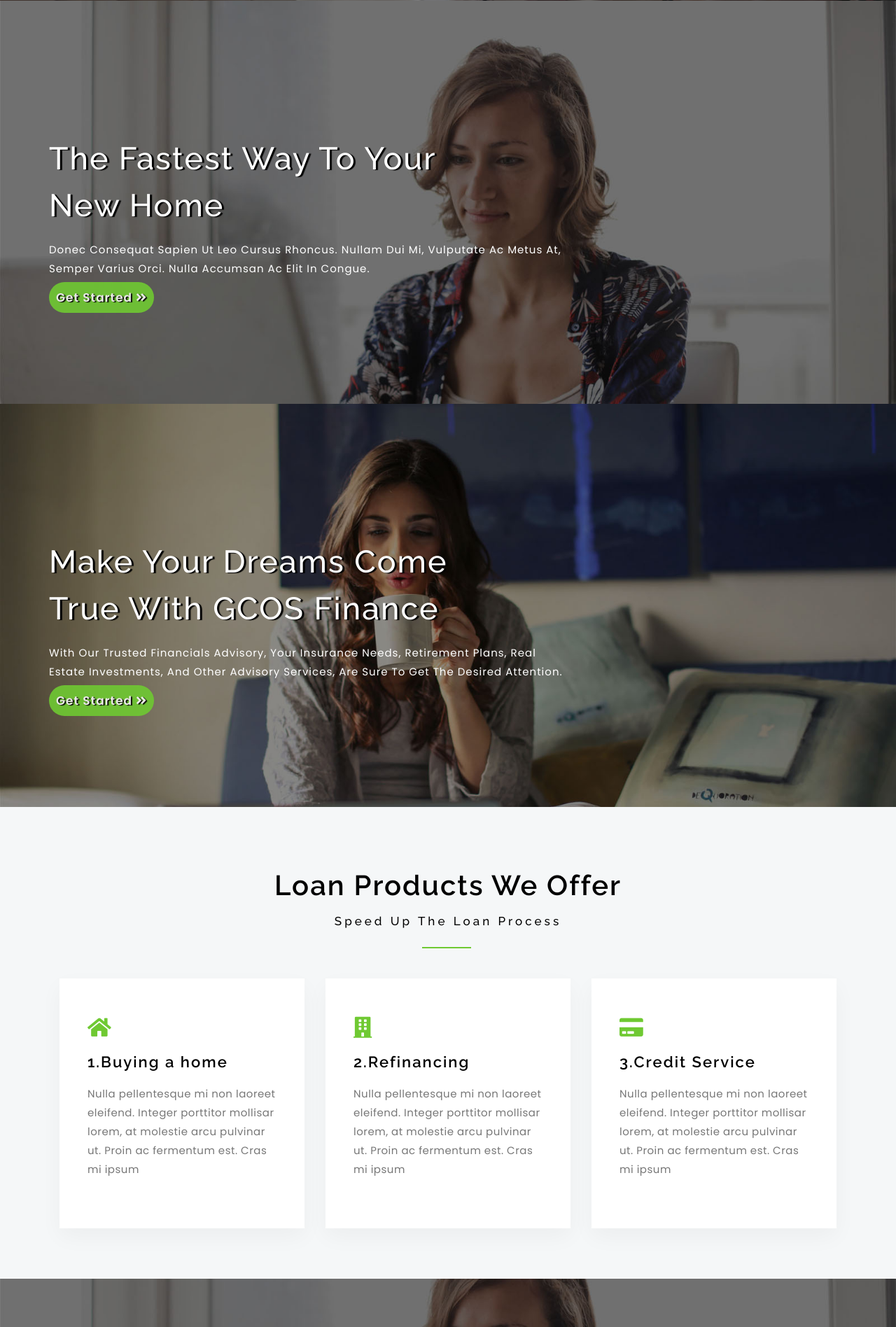
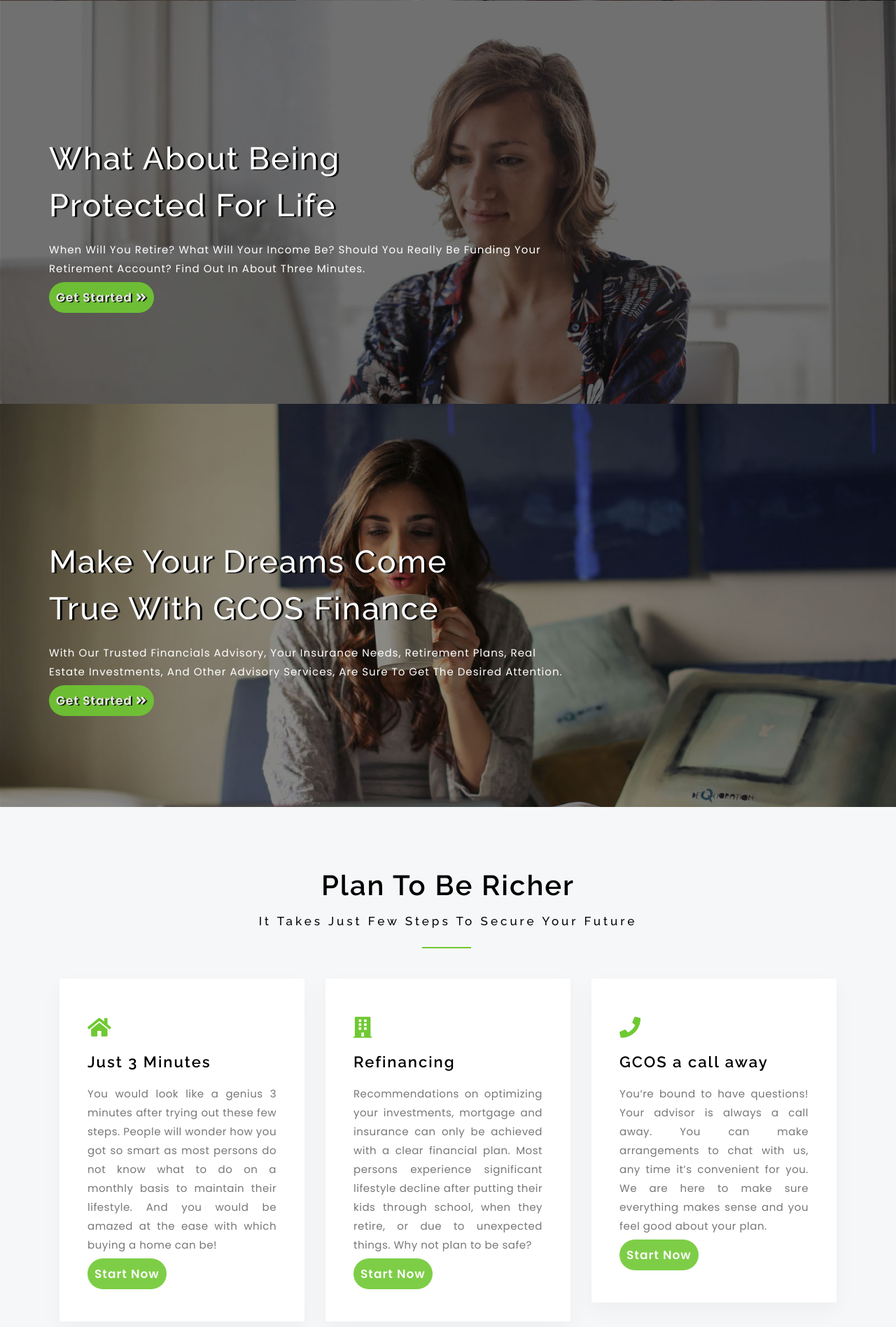
Before and after one commit to Francis-Ebere-Emeafu/gcosfinance, a Django app: page / in a window 1280 px wide. Shown: the part 704-2600 px from the top of the page at 70% size. Run offline with Django 3.2, Linux system fonts and the light colour scheme; some libraries are stand-ins or nearby versions.

Commit message:
intro explanation

```diff
--- a/gcosfinance/urls.py
+++ b/gcosfinance/urls.py
@@ -21,6 +21,7 @@ from django.views.generic import RedirectView
 
 urlpatterns = [
     path("", TemplateView.as_view(template_name='base.html'), name='home'),
+    path("", TemplateView.as_view(template_name='base.html'), name='start'),
     path("services", TemplateView.as_view(template_name='services.html'), name='services'),
     path("about", TemplateView.as_view(template_name='about.html'), name='about'),
     path('contact/', include('contact.urls')),
--- a/otherstatic/css/style.css
+++ b/otherstatic/css/style.css
@@ -538,10 +538,28 @@ p.sub-para {
     background: #6fc932;
     transition:all 0.3s ease;
     opacity:0.9;
-
 }
 
 .slider-info a:hover{
+  background: #376e13;
+  opacity:1;
+}
+
+
+.new_top a {
+    color: #f9f9f9;
+    font-size: 17px;
+    font-weight: 600;
+    letter-spacing: 1px;
+    /* text-shadow: 2px 1px 1px #000; */
+    border-radius: 25px;
+    padding: 10px;
+    background: #6fc932;
+    transition:all 0.3s ease;
+    opacity:0.9;
+}
+
+.new_top a:hover{
   background: #376e13;
   opacity:1;
 }
@@ -564,6 +582,7 @@ p.sub-para {
     font-size: 15px;
     line-height: 1.8em;
     color: #777;
+    text-align:justify;
 }
 .new_top {
     padding: 55px 40px;
@@ -635,7 +654,11 @@ p.stap {
 /* video popup */
 
 .pop-bg {
-    background: url(../images/bg3.jpg)no-repeat center;
+    background: linear-gradient(rgba(0,0,0,0.8), rgba(0,0,0,0.8)), url(../images/planning.jpg)no-repeat;
+    background-repeat:no-repeat;
+    background-position:bottom center;
+  /* height: 10vw;
+    background: url(../images/planning.jpg)no-repeat center; */
     background-size: cover;
     min-height: 35vw;
 }
--- a/templates/base.html
+++ b/templates/base.html
@@ -50,9 +50,10 @@ License URL: http://creativecommons.org/licenses/by/3.0/
                 <li>
                     <div class="slider-info bg1">
                         <div class="banner-text container">
-                            <h4 class="movetxt text-left mb-3 agile-title text-capitalize">Don't Miss Your Perfect House!</h4>
-                            <p class="text-white mb-3">Donec consequat sapien ut leo cursus rhoncus. Nullam dui mi, vulputate ac metus at, semper varius orci. Nulla accumsan ac elit in congue.</p>
-                            <a class="bt text-capitalize" href="{% url 'home' %}" role="button">  Get Started
+                            <h4 class="movetxt text-left mb-3 agile-title text-capitalize">Why not plan to be Richer Now?</h4>
+                            <p class="text-white mb-3">
+                              When will you retire? What will your income be? Should you really be funding your retirement account? Find out in about three minutes.</p>
+                            <a class="bt text-capitalize" href="{% url 'start' %}" role="button">  Get Started
               								<i class="fas fa-angle-double-right"></i>
               							</a>
                         </div>
@@ -61,8 +62,8 @@ License URL: http://creativecommons.org/licenses/by/3.0/
                 <li>
                     <div class="slider-info bg2">
                         <div class="banner-text container">
-                            <h4 class="movetxt text-left mb-3 agile-title text-capitalize">The Fastest Way To Your New Home</h4>
-                            <p class="text-white mb-3">Donec consequat sapien ut leo cursus rhoncus. Nullam dui mi, vulputate ac metus at, semper varius orci. Nulla accumsan ac elit in congue.</p>
+                            <h4 class="movetxt text-left mb-3 agile-title text-capitalize">What about being protected for life</h4>
+                            <p class="text-white mb-3">When will you retire? What will your income be? Should you really be funding your retirement account? Find out in about three minutes.</p>
                             <a class="bt text-capitalize" href="{% url 'home' %}" role="button">  Get Started
               								<i class="fas fa-angle-double-right"></i>
               							</a>
@@ -74,7 +75,9 @@ License URL: http://creativecommons.org/licenses/by/3.0/
                         <div class="banner-text container">
                             <h4 class="movetxt text-left mb-3 agile-title text-capitalize">Make Your Dreams Come True With GCOS Finance</h4>
                             <p class="text-white mb-3">With our trusted Financials Advisory, your Insurance Needs, Retirement Plans, Real Estate Investments, and other Advisory services, are sure to get the desired attention.</p>
-                            <a class="bt text-capitalize" href="{% url 'home' %}" role="button"> Get Started
+                            <a class="bt text-capitalize"
+                              href="{% url 'home' %}"
+                              role="button"> Get Started
 								              <i class="fas fa-angle-double-right"></i>
 							              </a>
                         </div>
@@ -85,33 +88,46 @@ License URL: http://creativecommons.org/licenses/by/3.0/
     </section>
     <!-- //banner -->
     {% endblock banner %}
-
+<div class="" style="min-height:400px;">
     {% block content %}
     <!-- Products -->
     <section class="services py-5">
         <div class="container py-md-4 mt-md-3">
-            <h2 class="heading-agileinfo">Loan Products We Offer <span>Speed Up the Loan Process</span></h2>
+            <h2 class="heading-agileinfo">Plan to be Richer <span>It takes just few Steps to Secure your future</span></h2>
             <span class="w3-line black"></span>
             <div class="row inner_w3l_agile_grids-1 mt-md-5 pt-4">
                 <div class="col-md-4 w3layouts_news_left_grid1">
-                    <div class="new_top">
+                    <div class="new_top ">
                         <i class="fas fa-home"></i>
-                        <h3 class="mb-3 mt-3">1.Buying a home</h3>
-                        <p>Nulla pellentesque mi non laoreet eleifend. Integer porttitor mollisar lorem, at molestie arcu pulvinar ut. Proin ac fermentum est. Cras mi ipsum</p>
+                        <h3 class="mb-3 mt-3">Just 3 Minutes</h3>
+                        <p> You would look like a genius 3 minutes after trying out these few steps.
+                            People will wonder how you got so smart as most persons do not know what to do on a monthly basis to maintain their lifestyle.
+                            And you would be amazed at the ease with which buying a home can be!
+                        </p>
+                        <a class="bt text-capitalize" href="{% url 'start' %}" role="button">Start now</a>
                     </div>
                 </div>
                 <div class="col-md-4 w3layouts_news_left_grid2">
                     <div class="new_top">
                         <i class="fas fa-building"></i>
-                        <h3 class="mb-3 mt-3">2.Refinancing</h3>
-                        <p>Nulla pellentesque mi non laoreet eleifend. Integer porttitor mollisar lorem, at molestie arcu pulvinar ut. Proin ac fermentum est. Cras mi ipsum</p>
+                        <h3 class="mb-3 mt-3">Refinancing</h3>
+                        <p> Recommendations on optimizing your investments, mortgage and insurance can only be achieved with a clear financial plan.
+                            Most persons experience significant lifestyle decline after putting their kids through school,
+                            when they retire, or due to unexpected things. Why not plan to be safe?
+                        </p>
+                        <a class="bt text-capitalize" href="{% url 'start' %}" role="button">Start now</a>
                     </div>
                 </div>
                 <div class="col-md-4 w3layouts_news_left_grid3">
                     <div class="new_top">
-                        <i class="fas fa-credit-card"></i>
-                        <h3 class="mb-3 mt-3">3.Credit Service</h3>
-                        <p>Nulla pellentesque mi non laoreet eleifend. Integer porttitor mollisar lorem, at molestie arcu pulvinar ut. Proin ac fermentum est. Cras mi ipsum</p>
+                        <i class="fas fa-phone"></i>
+                        <h3 class="mb-3 mt-3">GCOS a call away</h3>
+                        <p>You’re bound to have questions! Your advisor is always a call away.
+                          You can make arrangements to chat with us, any time it’s convenient for you.
+                          We are here to make sure everything makes sense and you feel good about your plan.
+                        </p>
+                        <a class="bt text-capitalize" href="{% url 'start' %}" role="button">Start now</a>
+
                     </div>
                 </div>
             </div>
@@ -123,24 +139,26 @@ License URL: http://creativecommons.org/licenses/by/3.0/
     <section class="video-grid1">
         <div class="demo-bg1">
             <div class="pop-bg text-center position-relative py-5">
-                <div class="arrow-container animated fadeInDown">
-                    <a href="#small-dialog1" class="arrow-2 popup-with-zoom-anim">
+                <div class="  arrow-container animated fadeInDown">
+                  <!-- new_top class="arrow-2 popup-with-zoom-anim" -->
+                    <a href="{% url 'start' %}" class="arrow-2 popup-with-zoom-anim">
                        <i class="fa fa-play" aria-hidden="true"></i>
                     </a>
                     <div class="arrow-1 animated hinge infinite zoomIn"></div>
                 </div>
                 <!--  video-button-popup -->
-                <div id="small-dialog1" class="mfp-hide">
+                <!-- <div id="small-dialog1" class="mfp-hide">
                     <div class="agileits_modal_body">
                         <iframe src="https://player.vimeo.com/video/83557847"></iframe>
                     </div>
-                </div>
+                </div> -->
                 <!-- // video-button-popup -->
             </div>
         </div>
     </section>
     <!-- //video -->
     <!-- details -->
+    {% comment %}
     <section class="details-books py-5">
         <div class="container py-md-4 mt-md-3">
             <h2 class="heading-agileinfo">Fast & Easy Application Process<span>Speed Up the Loan Process</span></h2>
@@ -380,7 +398,11 @@ License URL: http://creativecommons.org/licenses/by/3.0/
         </div>
     </section>
     <!-- //news -->
+
+    {% endcomment %}
+
     {% endblock content %}
+</div>
     <!-- footer Here  -->
     <!---->
     <div class="copyright py-3">
```
Also changed, not shown: otherstatic/images/planning (copy).jpg (renamed from otherstatic/images/money-2724238_1920.jpg), otherstatic/images/planning.jpg (added). Lines whose indentation alone changed are shown as unchanged.
